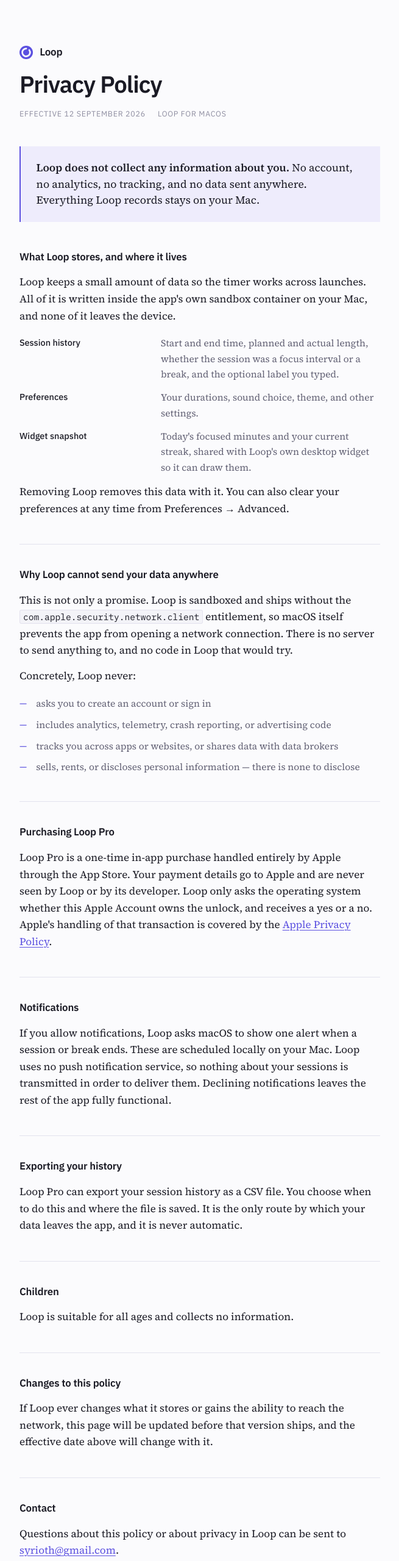
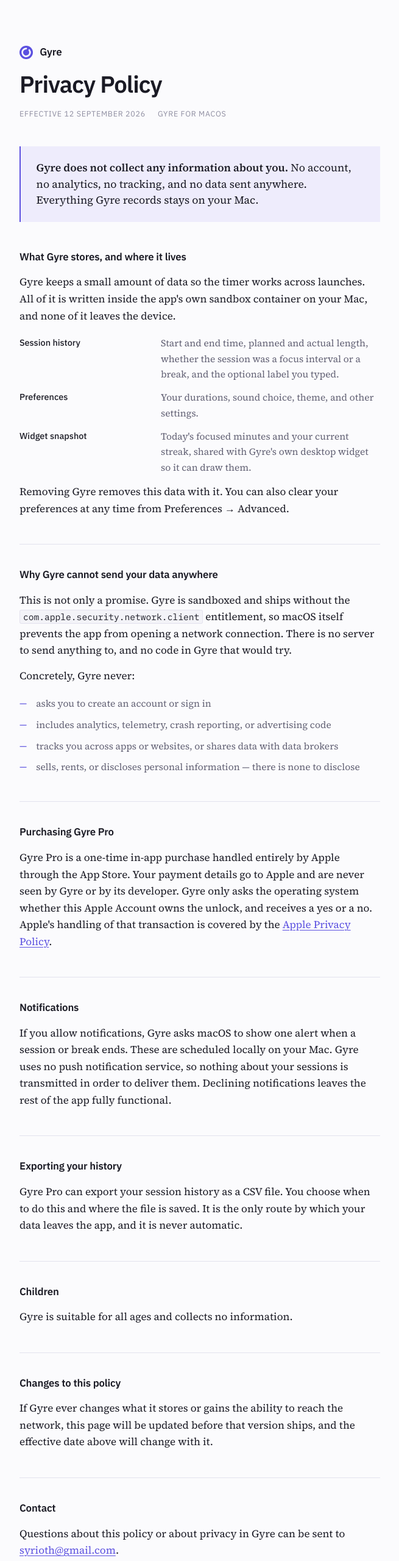
Before and after one commit to SevenDeadlyCommits/loop-privacy, a plain HTML site: page index.html in a window 1280 px wide. Shown: the top 2560 px of the page at 61% size, without its empty margins (312-967 px from the left). Drawn offline with Linux system fonts and the light colour scheme.

Commit message:
Rename app to Gyre across privacy policy and support pages

```diff
--- a/index.html
+++ b/index.html
@@ -1,4 +1,4 @@
-<title>Loop Privacy Policy</title>
+<title>Gyre Privacy Policy</title>
 <link rel="preconnect" href="https://fonts.googleapis.com">
 <link rel="preconnect" href="https://fonts.gstatic.com" crossorigin>
 <link rel="stylesheet" href="https://fonts.googleapis.com/css2?family=IBM+Plex+Mono:wght@400;500&family=IBM+Plex+Sans:wght@400;500;600&family=Source+Serif+4:opsz,wght@8..60,400;8..60,600&display=swap">
@@ -216,27 +216,27 @@
         <path d="M11 4.6 A6.4 6.4 0 1 0 16.1 7.2" fill="none" stroke="var(--paper)"
               stroke-width="2.7" stroke-linecap="round"></path>
       </svg>
-      <span>Loop</span>
+      <span>Gyre</span>
     </div>
 
     <h1>Privacy Policy</h1>
 
     <div class="dateline">
       <span>Effective 12 September 2026</span>
-      <span>Loop for macOS</span>
+      <span>Gyre for macOS</span>
     </div>
   </header>
 
   <p class="statement">
-    <strong>Loop does not collect any information about you.</strong>
-    No account, no analytics, no tracking, and no data sent anywhere. Everything Loop
+    <strong>Gyre does not collect any information about you.</strong>
+    No account, no analytics, no tracking, and no data sent anywhere. Everything Gyre
     records stays on your Mac.
   </p>
 
   <section>
-    <h2>What Loop stores, and where it lives</h2>
+    <h2>What Gyre stores, and where it lives</h2>
     <p>
-      Loop keeps a small amount of data so the timer works across launches. All of it is
+      Gyre keeps a small amount of data so the timer works across launches. All of it is
       written inside the app's own sandbox container on your Mac, and none of it leaves
       the device.
     </p>
@@ -249,24 +249,24 @@
       <dd>Your durations, sound choice, theme, and other settings.</dd>
 
       <dt>Widget snapshot</dt>
-      <dd>Today's focused minutes and your current streak, shared with Loop's own desktop
+      <dd>Today's focused minutes and your current streak, shared with Gyre's own desktop
           widget so it can draw them.</dd>
     </dl>
     <p>
-      Removing Loop removes this data with it. You can also clear your preferences at any
+      Removing Gyre removes this data with it. You can also clear your preferences at any
       time from Preferences → Advanced.
     </p>
   </section>
 
   <section>
-    <h2>Why Loop cannot send your data anywhere</h2>
+    <h2>Why Gyre cannot send your data anywhere</h2>
     <p>
-      This is not only a promise. Loop is sandboxed and ships without the
+      This is not only a promise. Gyre is sandboxed and ships without the
       <code>com.apple.security.network.client</code> entitlement, so macOS itself prevents
       the app from opening a network connection. There is no server to send anything to,
-      and no code in Loop that would try.
+      and no code in Gyre that would try.
     </p>
-    <p>Concretely, Loop never:</p>
+    <p>Concretely, Gyre never:</p>
     <ul class="never">
       <li>asks you to create an account or sign in</li>
       <li>includes analytics, telemetry, crash reporting, or advertising code</li>
@@ -276,11 +276,11 @@
   </section>
 
   <section>
-    <h2>Purchasing Loop Pro</h2>
+    <h2>Purchasing Gyre Pro</h2>
     <p>
-      Loop Pro is a one-time in-app purchase handled entirely by Apple through the App
-      Store. Your payment details go to Apple and are never seen by Loop or by its
-      developer. Loop only asks the operating system whether this Apple Account owns the
+      Gyre Pro is a one-time in-app purchase handled entirely by Apple through the App
+      Store. Your payment details go to Apple and are never seen by Gyre or by its
+      developer. Gyre only asks the operating system whether this Apple Account owns the
       unlock, and receives a yes or a no. Apple's handling of that transaction is covered
       by the
       <a href="https://www.apple.com/legal/privacy/">Apple Privacy Policy</a>.
@@ -290,8 +290,8 @@
   <section>
     <h2>Notifications</h2>
     <p>
-      If you allow notifications, Loop asks macOS to show one alert when a session or break
-      ends. These are scheduled locally on your Mac. Loop uses no push notification service,
+      If you allow notifications, Gyre asks macOS to show one alert when a session or break
+      ends. These are scheduled locally on your Mac. Gyre uses no push notification service,
       so nothing about your sessions is transmitted in order to deliver them. Declining
       notifications leaves the rest of the app fully functional.
     </p>
@@ -300,7 +300,7 @@
   <section>
     <h2>Exporting your history</h2>
     <p>
-      Loop Pro can export your session history as a CSV file. You choose when to do this
+      Gyre Pro can export your session history as a CSV file. You choose when to do this
       and where the file is saved. It is the only route by which your data leaves the app,
       and it is never automatic.
     </p>
@@ -309,14 +309,14 @@
   <section>
     <h2>Children</h2>
     <p>
-      Loop is suitable for all ages and collects no information.
+      Gyre is suitable for all ages and collects no information.
     </p>
   </section>
 
   <section>
     <h2>Changes to this policy</h2>
     <p>
-      If Loop ever changes what it stores or gains the ability to reach the network, this
+      If Gyre ever changes what it stores or gains the ability to reach the network, this
       page will be updated before that version ships, and the effective date above will
       change with it.
     </p>
@@ -325,13 +325,13 @@
   <section>
     <h2>Contact</h2>
     <p>
-      Questions about this policy or about privacy in Loop can be sent to
+      Questions about this policy or about privacy in Gyre can be sent to
       <a href="mailto:syrioth@gmail.com">syrioth@gmail.com</a>.
     </p>
   </section>
 
   <footer>
-    <span>Loop for macOS — a private, offline-first focus timer.</span>
+    <span>Gyre for macOS — a private, offline-first focus timer.</span>
     <span>© 2026 Barney Randall. All rights reserved.</span>
   </footer>
 
```
Also changed, not shown: support/index.html (+26 -26 lines).
